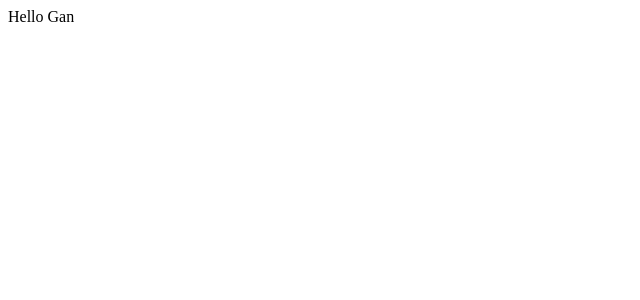
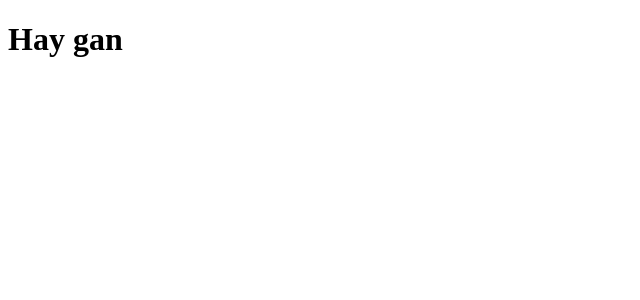
Before and after one commit to Hydra-Gang/difabel-project-fe, a React (Create React App) app: page / in a window 1280 px wide. Shown: the top 300 px of the page, without its empty margins (0-640 px from the left). Built offline with nearby package versions, Linux system fonts and the light colour scheme.

Commit message:
Add Header and refactoring App.jsx

```diff
--- a/src/components/App.jsx
+++ b/src/components/App.jsx
@@ -1,10 +1,9 @@
 import React from "react"
+import Header from "./Header";
 
 function App() {
     return (
-        <div>
-            Hello Gan
-        </div>
+        <Header />
     );
 }
 
--- /dev/null
+++ b/src/components/Header.jsx
@@ -0,0 +1,11 @@
+import React from "react";
+
+function Header() {
+    return (
+        <div>
+            <h1>Hay gan</h1>
+        </div>
+    );
+}
+
+export default Header;
```
